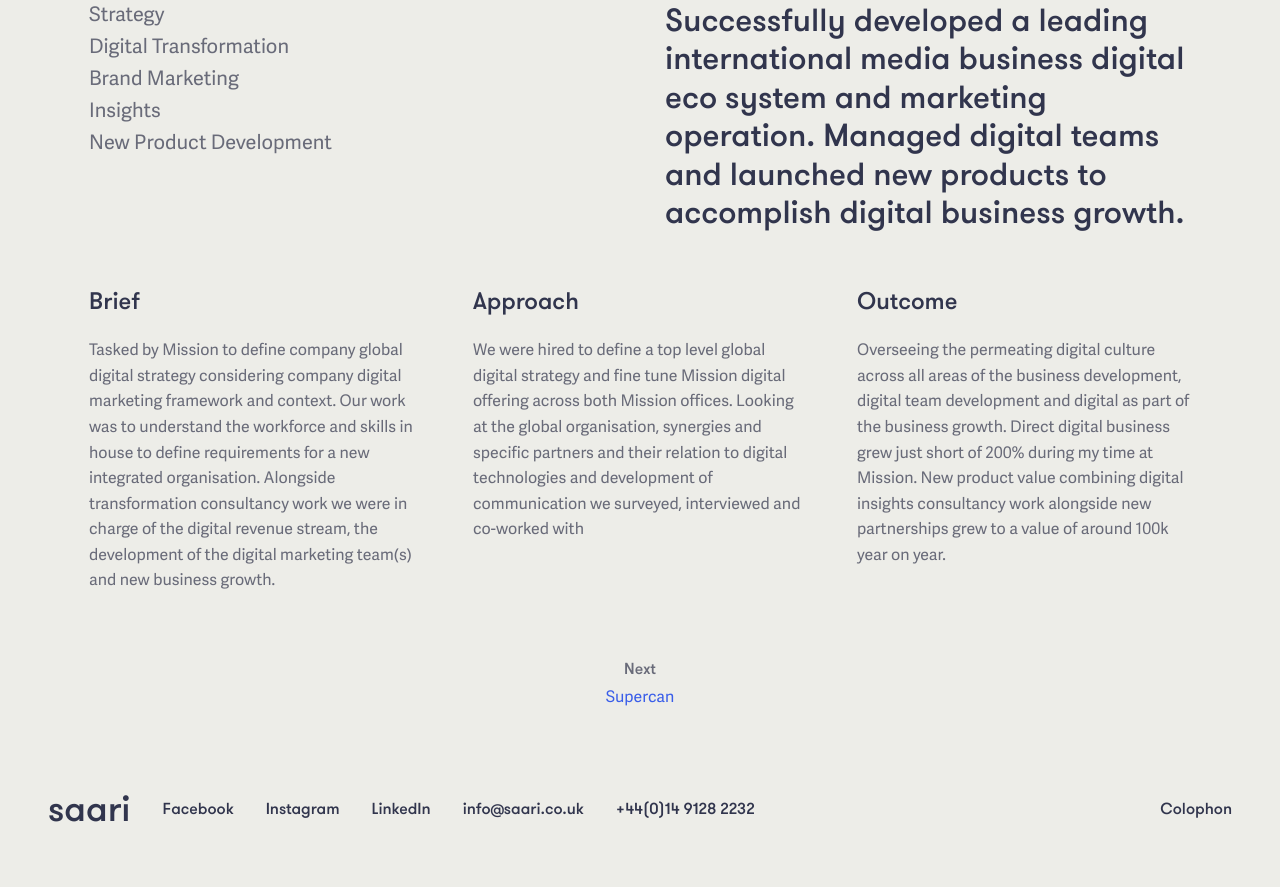
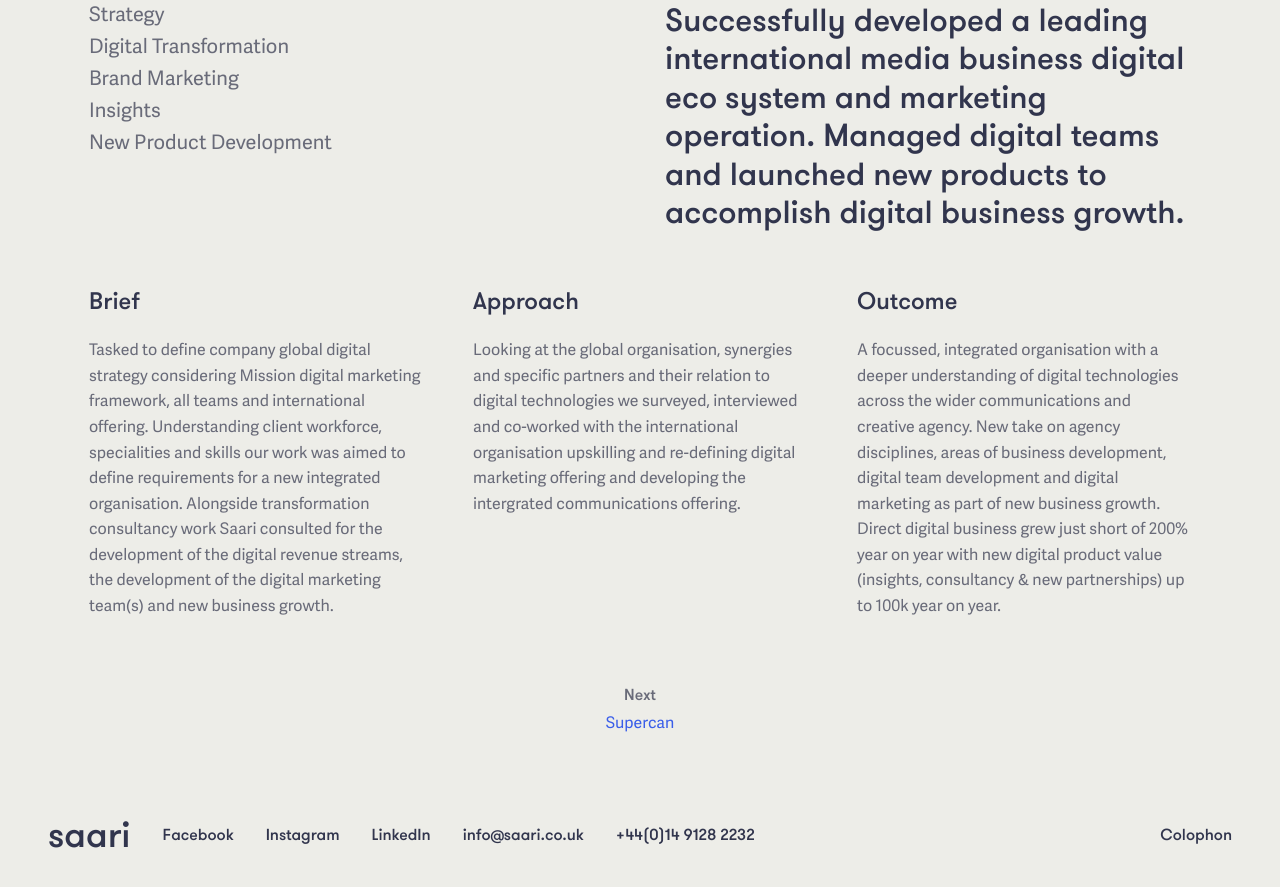
Before and after one commit to garethjohnsdesign/saari.co.uk, a Jekyll site: the page built from _projects/mission-media.markdown, in a window 1280 px wide and 900 px high, scrolled down 662 px. Shown: the top 887 px of the window. Built offline with Jekyll 4.4.1, drawn with Linux system fonts in a browser that asks for light colours.

Commit message:
Updated Mission Media

```diff
--- a/_projects/mission-media.markdown
+++ b/_projects/mission-media.markdown
@@ -3,36 +3,38 @@ title: Mission Media
 date: 2013-03-04 00:00:00 Z
 position: 4
 image: "/uploads/mission-media.jpg"
-feature-image: "/uploads/mission-media-feature.jpg"
-images:
+lead: Successfully developed a leading international media business digital eco system
+  and marketing operation. Managed digital teams and launched new products to accomplish
+  digital business growth.
+is-featured: true
+is-hero: true
 services:
 - Strategy
 - Digital Transformation
 - Brand Marketing
 - Insights
 - New Product Development
-lead: Successfully developed a leading international media business digital eco system
-  and marketing operation. Managed digital teams and launched new products to accomplish
-  digital business growth.
-is-featured: true
-is-hero: true
+feature-image: "/uploads/mission-media-feature.jpg"
+images:
 details:
 - title: Brief
-  text: Tasked by Mission to define company global digital strategy considering company
-    digital marketing framework and context. Our work was to understand the workforce
-    and skills in house to define requirements for a new integrated organisation.
-    Alongside transformation consultancy work we were in charge of the digital revenue
-    stream, the development of the digital marketing team(s) and new business growth.
+  text: Tasked to define company global digital strategy considering Mission digital
+    marketing framework, all teams and international offering. Understanding client
+    workforce, specialities and skills our work was aimed to define requirements for
+    a new integrated organisation. Alongside transformation consultancy work Saari
+    consulted for the development of the digital revenue streams, the development
+    of the digital marketing team(s) and new business growth.
 - title: Approach
-  text: We were hired to define a top level global digital strategy and fine tune
-    Mission digital offering across both Mission offices. Looking at the global organisation,
-    synergies and specific partners and their relation to digital technologies and
-    development of communication we surveyed, interviewed and co-worked with
+  text: Looking at the global organisation, synergies and specific partners and their
+    relation to digital technologies we surveyed, interviewed and co-worked with the
+    international organisation upskilling and re-defining digital marketing offering
+    and developing the intergrated communications offering.
 - title: Outcome
-  text: Overseeing the permeating digital culture across all areas of the business
-    development, digital team development and digital as part of the business growth.
-    Direct digital business grew just short of 200% during my time at Mission. New
-    product value combining digital insights consultancy work alongside new partnerships
-    grew to a value of around 100k year on year.
+  text: A focussed, integrated organisation with a deeper understanding of digital
+    technologies across the wider communications and creative agency. New take on
+    agency disciplines, areas of business development, digital team development and
+    digital marketing as part of new business growth. Direct digital business grew
+    just short of 200% year on year with new digital product value (insights, consultancy
+    & new partnerships) up to 100k year on year.
 layout: project
 ---
```
